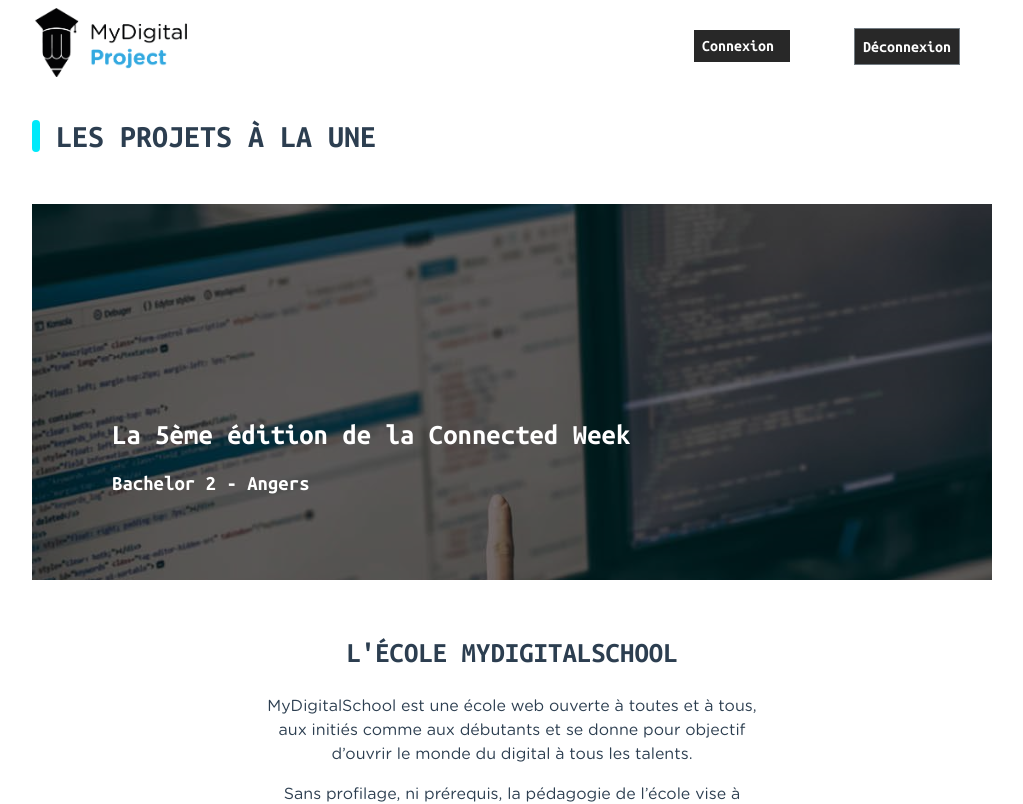
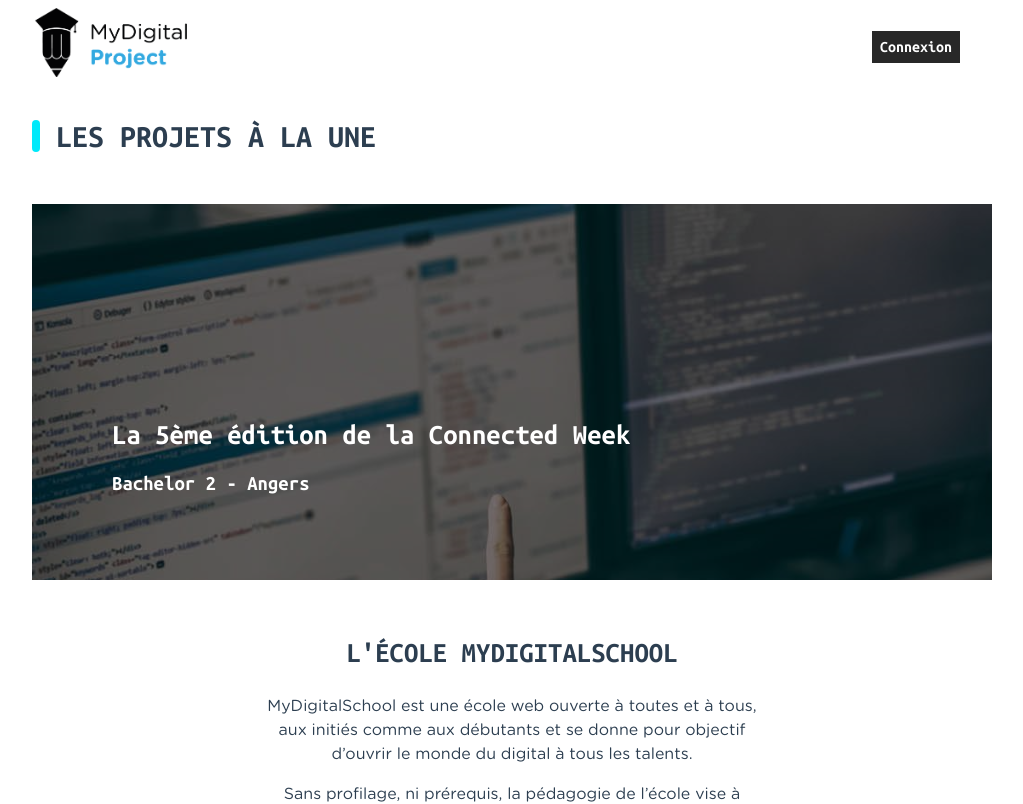
Before and after one commit to BlueFaste/MyCreativeWeek-Accessibilite, a Vue app: page / in a window 1280 px wide. Shown: the top 804 px of the page, without its empty margins (128-1151 px from the left). Built offline with nearby package versions, Linux system fonts and the light colour scheme.

Commit message:
button deco visible que lors que co

```diff
--- a/src/components/Header.vue
+++ b/src/components/Header.vue
@@ -14,7 +14,7 @@
 			<router-link role="button" to="/" v-show="login" class="text-white w-100 blackMDS buttonMDS py-2 px-2" title="Mon compte">Mon
 				compte
 			</router-link>
-			<b-button @click="deco" class=" blackMDS buttonMDS px-2" style="padding-top: 0.35rem; padding-bottom: 0.35rem">
+			<b-button @click="deco" class=" blackMDS buttonMDS px-2" style="padding-top: 0.35rem; padding-bottom: 0.35rem" v-show="login">
 				Déconnexion
 			</b-button>
 		</nav>
```
